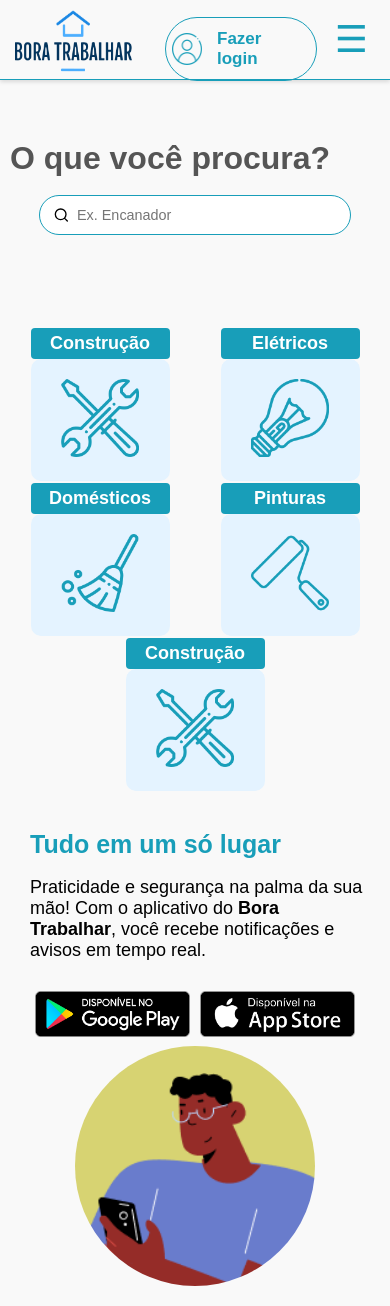
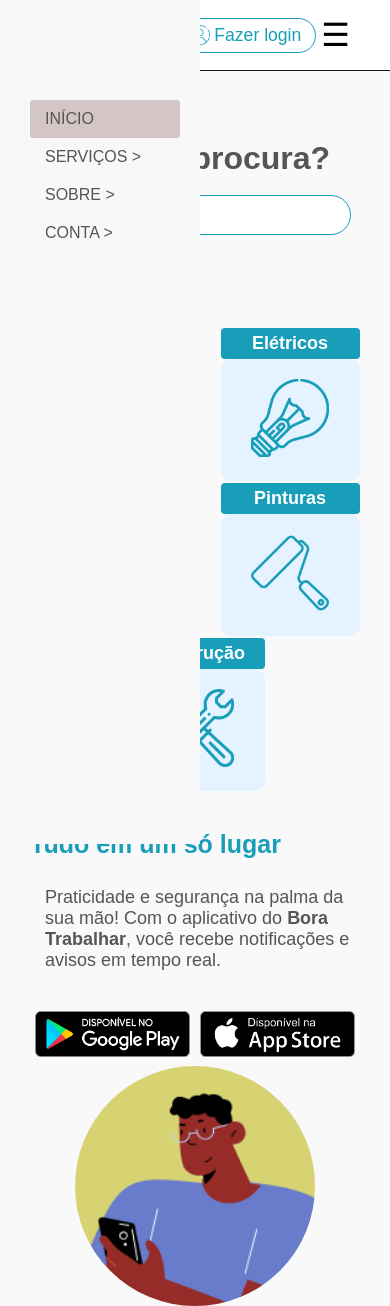
Before and after one commit to luizfelipe-developer/BORA-TRABALHAR, a PHP site: page / in a window 390 px wide. Run offline with PHP 8.4, Linux system fonts and the light colour scheme.

Commit message:
novo header

```diff
--- a/componentes/header/header.css
+++ b/componentes/header/header.css
@@ -1,66 +1,55 @@
-* {
+*{
+  padding: 0;
   margin: 0;
-  padding: 0;
   box-sizing: border-box;
-  font-family: Arial, Helvetica, sans-serif;
 }
 header{
-  /* esse header está um pouco redundante, tanto faz usar esses parametros abaixo nele ou no id=#menu */
-background-color: #f9f9f9;
-margin: 0 auto;
   width: 100%;
+  padding: 10px 20px;
+  border-bottom: 1px solid #181818;
+  background-color: #fff;
   position: fixed;
   top: 0;
+  z-index: 999;
 }
-#menu{
+.navbar{
+  max-width: 1200px;
+  margin: 0 auto;
+  padding: 0 20px;
+
   display: flex;
-  justify-content: space-around;
-  gap: 420px;
-  height: 80px;
-  width: 100%;
-  border-bottom: #189eb9 1px solid;
-  box-shadow: 0 2px 4px rgba(0, 0, 0, 0.124);
+  align-items: center;
+  justify-content: space-between;
 }
 .logo{
-  /* tamanho da caixa da logo */
-  height: 70px;
-  width: 130px;
-  margin: 0 15px;
+  width: 50px;
+  height: 50px;
+  background-color: #555;
+  border-radius: 10px;
+  text-align: center;
 }
-.logo img{
-  /* imagem vai ocupar o tamanho da div em que ela está contida */
-  /* arredondei a imagem */
-  margin-top: 4px;
-  width: 100%;
-  height: 100%;
+li a, .logo a{
+  color: #f5ff;
+  text-decoration: none;
+  list-style: none;
+}
+/* perfil do usuário */
+.align-left{
+  display: flex;
+  justify-content: center;
+  align-items: center;
+  gap: 5px;
+}
+.aba-perfil{
+  display: none;
+  justify-content: center;
+  align-items: center;
 }
 
-nav{
-  padding: 20px 0px ;
-}
-/* nav ul li{
-
-
-} */
-.opcoes{
-    /* CAIXA de texto INterior do top e do Z-index*/
-    display: flex;
-    justify-content: end;
-}
-
-.aba-perfil{
-  display: flex;
-  width: 100%;
-  justify-content: center;
-  height: fit-content;
-  align-items: center;
-  margin-top: 12px;
-}
-
-.aba-perfil h3{
-  font-size: 17px;
-  flex-wrap: wrap;
-  margin: 5px;
+.aba-perfil span{
+  font-size: 1.1em;
+  margin: 0 4px;
+  font-size: 700;
 }
 
 .aba-perfil a{
@@ -70,8 +59,7 @@ nav{
   border-radius: 50px;
   align-items: center;
   justify-content: center;
-  gap: 10px;
-  padding: 6px;
+  padding: 6px 10px;
   text-decoration: none;
   color: #189eb9;
 }
@@ -81,177 +69,104 @@ nav{
 }
 
 .aba-perfil img{
-  width: 32px;
-  height: 32px;
+  width: 20px;
+  height: 20px;
 }
 
-.config{
+.hamburguer {
+  cursor: pointer;
+  display: none;
+}
+.menu{
+  list-style: none;
   display: flex;
-  gap: 10px;
-  justify-content: center;
-  margin: 5px;
+}
+ul li {
+  list-style: none;
+  text-decoration: none;
+}
+.menu li{
+  margin-left: 10px;
+}
+p, .menu li a{
+  display: block;
+  padding: 10px 15px;
+  text-decoration: none;
+  color: #555;
+  cursor: pointer;
+}
+p:hover, .menu li a:hover{
+  color:#42a6c9 ;
 }
 
-.config img{
-  width: 30px;
+/* IDENTIFICAÇÃO DE PÁGINA */
+.actives, .navbar ul li:hover{
+   background: #d4c6c6;
+   border-radius: 3px;
 }
 
-.opcoes li{
+/* SUBMENUS */
+.sub-menu-1{
+  display: none;
+  align-items: center;
+}
+.navbar ul li:hover .sub-menu-1{
+  display: block;
+  position: absolute;
+  background: #d4c6c6;
+  margin-top: .5px;
+}
+.navbar ul li:hover .sub-menu-1 ul{
+  display: block;
+  margin: 10px;
+}
+.navbar ul li:hover .sub-menu-1 ul li {
   width: 150px;
-    height: 45px;
-    /*margin-top: 10px;*/
-    list-style: none;
-    z-index: 1;
-    transition: all .10s linear;
+  padding: 10px;
+  border-bottom: 1px dotted #fff;
+  background: transparent;
+  border-radius: 0;
 }
-  .opcoes li a{
-    /* CAIXA DE BOTÕES DE SERVIÇOS DO LOGIN*/
-    display: flex;
-    width: 100%;
-    height: 100%;
-    justify-content: center;
-    align-items: center;
-    color: #189eb9;
-    text-decoration: none;
-    font-size:0.8em;
-    transition: all .30s linear;
-    font-weight: bold;
-    background-color: #fff;
+.navbar ul li:hover .sub-menu-1 ul li:last-child{
+  border-bottom: none;
 }
-.opcoes li:hover > a{
-    background-color: #189eb9;
-    color:#fff;
+.navbar ul li:hover .sub-menu-1 ul li a:hover{
+  text-align: left;
+  color: #42a6c9;
 }
 
-.sub-opcao li {
-    display: none;
-    text-align: center;
-    /* margin-left: 108px; */
-}
-
-.sub-opcao li a{
-  background-color: #eee;
-  color: #444;
-}
-
-.opcoes li:hover .sub-opcao li{
+@media screen and (max-width:980px){
+  .aba-perfil{
     display: flex;
   }
-.cad {
-  margin-top: 5px;
+  .hamburguer{
+    display: block;
+     font-size: 2rem;
+    z-index: 999;
   }
+  .menu{
+    position: fixed;
+    top: 0;
+    left: -100%;
 
-.cadastro{
-  display: none;
-  margin-top: 0px;
+    height: 100vh;
+    margin: 0;
+    background-color: #f8f8f8;
+    width: 100%;
+    max-width: 200px;
+    padding: 100px 20px;
 
+    flex-direction: column;
   }
-.sub-opcao:hover .cadastro{
+  .menu.active{
+    left: 0;
+    transition: 0.5s ease;
+  }
+  .navbar ul li:hover .sub-menu-1{
     display: block;
-z-index: 1;
-}
-.cadastro li a{
-background-color: #aaa;
-color: #fff;
-}
-
-
- /* NAVBAR MENU RESPONSIVA*/
-/* CHECKBOX HACK */
-input[type=checkbox]{
-display: none;
-}
-/*HAMBURGER MENU*/
-.hamburger {
-  font-size: 37px;
-/* user-select: none; */
-color: #189eb9;
-cursor: pointer;
-}
-
-input[type=checkbox]:checked ~ .menu{
-  display: block;
- }
- nav {
-  height: 15%;
-  padding: 0px;
-}
- .hamburger {
-  display: block;
-  margin: 9px 17px 18px 8px;
- }
- .sub-opcao li:hover {
-  background-color: #4c9e9e;
- }
- .opcoes li {
-  box-shadow: 0 2px 4px rgba(0, 0, 0, 0.170);
-
- }
-/* NAVBAR MENU */
-.menu {
-  display:none;
     position: absolute;
-  text-align: center;
-  margin-top: 80px;
- }
-.menu li:hover {
-    /*display: inline-block;*/
-    display: flex;
-    transition: 0.3s ease;
-   }
-.menu-logo{
-  display: flex;
-}
-
-@media (max-width: 650px) {
-.menu {
-    display:none;
-    position: absolute;
-    text-align: center;
-    margin-top: 64px;
-   }
-   #menu{
-    gap: 0;
-    justify-content: space-around;
-   }
-   #menu li{
-    margin: 0;
-    padding: 0;
-    width: 100vw;
-   }
-   .menu li:hover {
-    /*display: inline-block;*/
-    display: inline-block;
-    transition: 0.3s ease;
-    margin-top: 0;
-   }
-   input[type=checkbox]:checked ~ .menu{
-    display: block;
-   }
-   nav {
-    height: 15%;
-    padding: 0px;
-}
-   .hamburger {
-    display: block;
-    margin: 8px 17px 18px 8px;
-   }
-   .sub-opcao li:hover {
-    background-color: #4c9e9e;
-   }
-   .opcoes li {
-    box-shadow: 0 2px 4px rgba(0, 0, 0, 0.170);
-   }
-   .logo img{
-    margin-top: 10px;
-    width: 90%;
-    height: 90%;
-   }
-
-}
-@media (max-width: 395px) {
-  .hamburger {
-    display: block;
-    margin: 13px 17px 18px 8px;
+    /* background: #d4c6c6; */
+    right: -100px;
+    margin-top: -35px;
   }
 }
--- /dev/null
+++ b/componentes/scripts/header.js
@@ -0,0 +1,6 @@
+$(document).ready(function(){
+    $(".hamburguer").click(function(){
+        $(this).toggleClass('active');
+        $(".menu").toggleClass('active');
+    })
+})
--- a/index.html
+++ b/index.html
@@ -7,64 +7,56 @@
     <link rel="shortcut icon" type="imagem/x-icon" href="ico-sem-fundo.ico.ico" />
     <link rel="stylesheet" href="componentes/header/header.css">
     <link rel="stylesheet" href="componentes/css/style.css">
+    <script src="./componentes/scripts/header.js" defer></script>
     <title>Bora Trabalhar</title>
 </head>
 
 <body>
     <header>
-        <div id="menu">
-            <div class="menu-logo">
-                <div class="logo">
-                    <!-- <a href="#"> <img src="componentes/imgs/logo/LOGO-BORA-TRABALHAR.png" alt=""></a> -->
-                    <a href="#"> <img src="componentes/imgs/logo/logo-sem-fundo.png" alt=""></a>
-                </div>
-            </div>
-            <div class="config">
+        <div class="navbar">
+            <div class="logo"><a href="#">LOGO</a></div>
+            <!-- Menu -->
+            <div class="align-left">
                 <div class="aba-perfil">
                     <a href="componentes/paginas/entrar/pglogins.html">
                         <img src="componentes/imgs/icones/do-utilizador.png" alt="">
-                        <h3>Fazer login</h3>
+                        <span>Fazer login</span>
                     </a>
                 </div>
-                <nav>
-                    <ul class="opcoes">
-                        <!-- CHECKBOX HACK -->
-                        <input type="checkbox" id="checkbox_toggle"/>
-                        <label for="checkbox_toggle" class="hamburger">&#9776;</label>
-
-                        <!-- NAVEGAÇÃO MENUS -->
-                        <div class="menu">
-
-                            <li><a href="#" id="mine-titulo-geral">Início</a></li>
-                            <li><a id="mine-titulo" target="_self">Sobre</a>
-                                <ul class="sub-opcao">
-                                    <li><a id="sub-titulo" href="componentes/paginas/sobre/sobre.html" target="_self">Sobre Nós</a></li>
-                                    <li><a id="sub-titulo" href="componentes/paginas/suporte/suporte.html" target="_self">Suporte</a></li>
+                <div class="hamburguer active">&#9776;</div>
+                <ul class="menu active">
+                    <li class="actives"><a href="">INÍCIO</a></li>
+                    <li class=""><p>SERVIÇOS ></p>
+                        <div class="sub-menu-1">
+                            <ul>
+                                <li><a href="#">Pedreiro</a></li>
+                                <li><a href="#">Peq. Reparos</a></li>
+                                <li><a href="#">Pintor</a></li>
+                                <li><a href="#">Diarista</a></li>
+                                <li><a href="#">Outros</a></li>
                             </ul>
+                        </div>
                     </li>
-                            <li>
-                                <a id="mine-titulo" target="_self">Serviços</a>
-                                <ul class="sub-opcao">
-                                    <li><a id="sub-titulo" href="componentes/paginas/servicos/pedreiros.html">Pedreiro</a></li>
-                                    <li><a id="sub-titulo" href="componentes/paginas/servicos/pequenosreparos.html">Pequenos reparos</a></li>
-                                    <li><a id="sub-titulo" href="componentes/paginas/servicos/pintores.html">Pintor</a></li>
-                                    <li><a id="sub-titulo" href="componentes/paginas/servicos/diarista.html">Diarista</a>
-                                    <li><a id="sub-titulo" href="componentes/paginas/servicos/servico.html">Outros</a></li>
+                    <li class=""><p>SOBRE ></p>
+                        <div class="sub-menu-1">
+                            <ul>
+                                <li><a href="#">Sobre Nós</a></li>
+                                <li><a href="#">Suporte</a></li>
                             </ul>
+                        </div>
                     </li>
-                            <li><a id="mine-titulo" target="_self">Conta</a>
-                                <ul class="sub-opcao">
-                                    <li><a id="sub-titulo" href="componentes/paginas/entrar/pglogins.html" target="_self">Entrar</a></li>
-                                    <li><a id="sub-titulo" target="_self" class="cad" href="componentes/paginas/cadastro/cadastros.html">Cadastre-se</a></li>
+                    <li class=""><p>CONTA ></p>
+                        <div class="sub-menu-1">
+                            <ul>
+                                <li><a href="#">Cadastrar</a></li>
+                                <li><a href="#">Entrar</a></li>
                             </ul>
+                        </div>
                     </li>
-                        </div>
                 </ul>
-                </nav>
             </div>
         </div>
     </header>
-
     <main id="container">
         <div class="barra-pesquisa">
             <h1 style="color: #555;">O que você procura?</h1><br>
```
Lines whose indentation alone changed are shown as unchanged.
